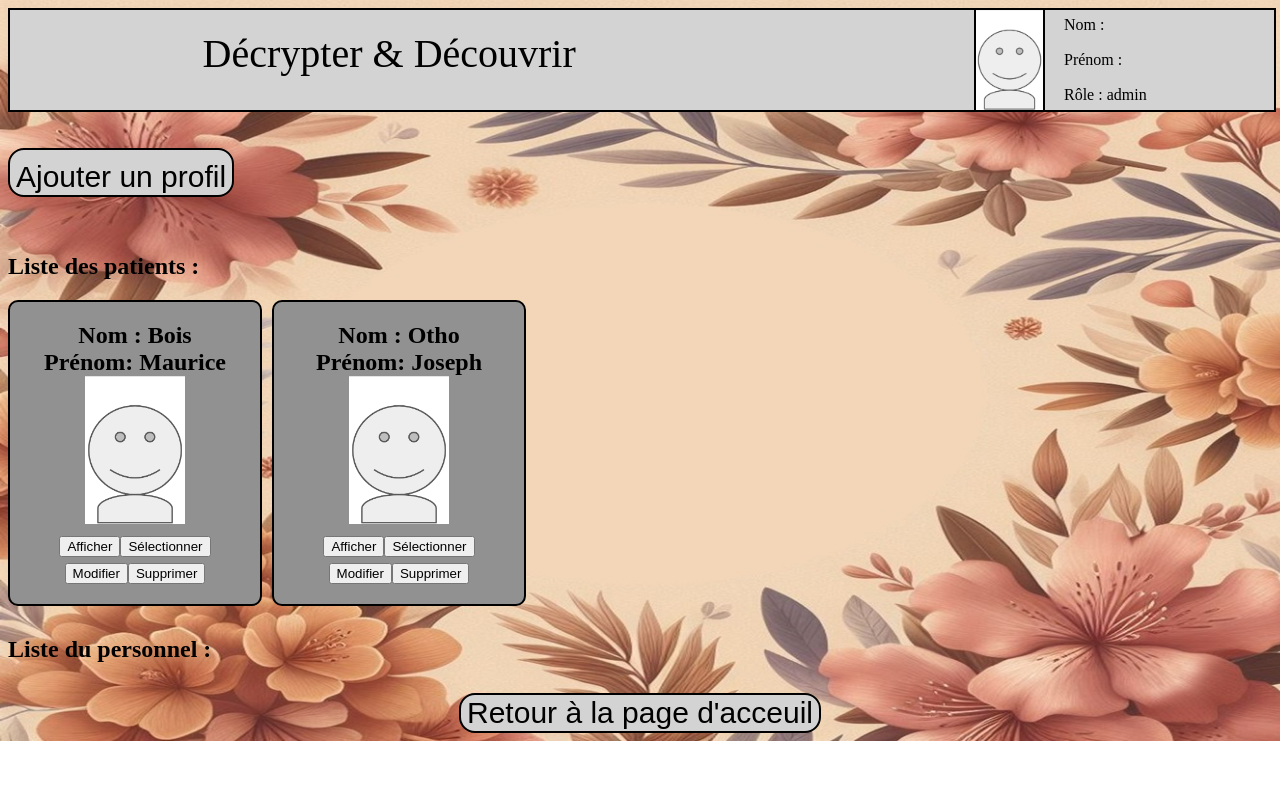
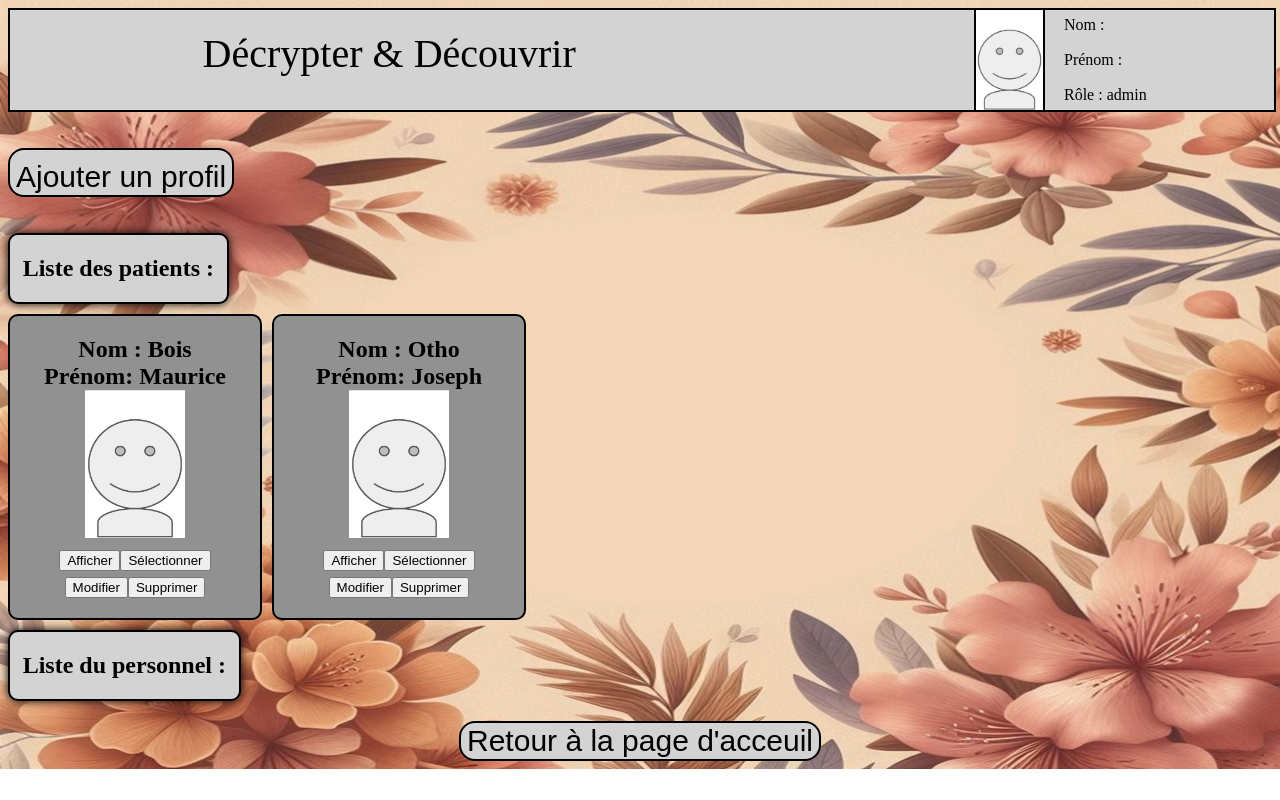
Before and after one commit to 2019-2020-ps6/2023-2024-ps6-dndeveloppers, an Angular app in the folder front-end/: page /home/listProfil in a window 1280 px wide. Built offline with nearby package versions, Linux system fonts and the light colour scheme.

Commit message:
#63 Fin DA profil

```diff
--- a/front-end/src/app/Profil/listProfil/listProfil.component.html
+++ b/front-end/src/app/Profil/listProfil/listProfil.component.html
@@ -2,14 +2,19 @@
 <section class="couleurDeFond">
     <app-header></app-header><br/><br/>
     <button class="boutonProfil" [routerLink]="['createProfil']">Ajouter un profil</button><br/><br/>
-    <h2> Liste des patients : </h2>
+    <section class="Topbox">
+        <h2> Liste des patients : </h2>
+    </section>
+
     <div class="profil-list">
         <div *ngFor="let profil of profilList">
             <app-viewProfil *ngIf="profil.role === 'patient'" [profil]="profil"></app-viewProfil>
         </div>
     </div>
 
-    <h2> Liste du personnel : </h2>
+    <section class="Topbox">
+        <h2> Liste du personnel : </h2>
+    </section>
     <div class="profil-list">
         <div *ngFor="let profil of profilList">
             <app-viewProfil *ngIf="profil.role === 'personnel'" [profil]="profil"></app-viewProfil>
--- a/front-end/src/app/Profil/listProfil/listProfil.component.scss
+++ b/front-end/src/app/Profil/listProfil/listProfil.component.scss
@@ -24,3 +24,15 @@
 .boutonProfil:hover {
     background-color: darkgrey;
 }
+
+.Topbox{
+    background-color: lightgrey;
+    border: 2px black solid;
+    width: fit-content;
+    margin-bottom: 10px;
+    border-radius: 10px;
+    position: relative;
+    box-shadow: 0px 0px 10px rgba(0, 0, 0, 1);
+    padding-left: 1%;
+    padding-right: 1%;
+}
```
